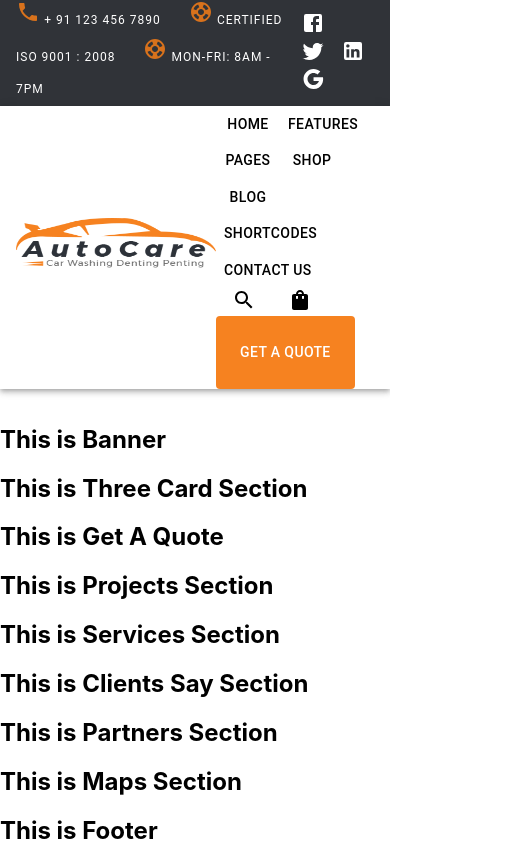
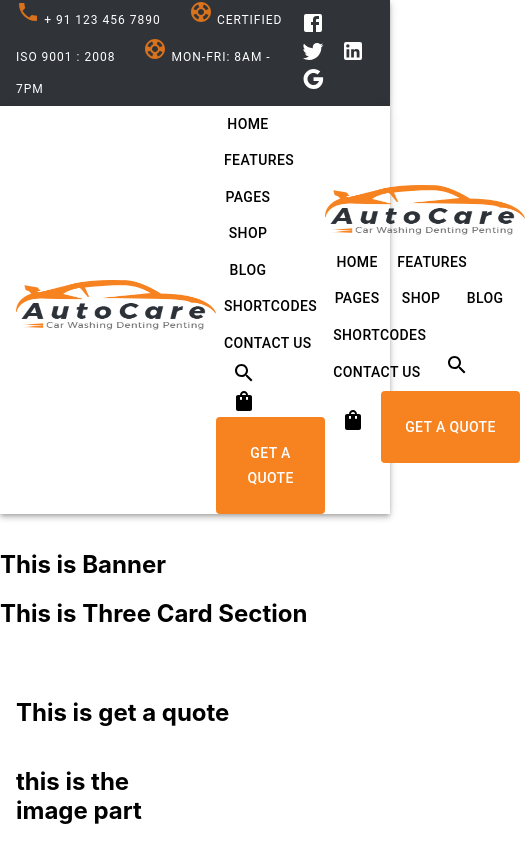
Before and after one commit to samkabir/React-Django-PostgreSQL-Autocar, a React (Create React App) app: page / in a window 390 px wide. Shown: the top 844 px of the page, 525 px wide, since content can reach past the window. Built offline with nearby package versions, Linux system fonts and the light colour scheme.

Commit message:
added header

```diff
--- a/package.json
+++ b/package.json
@@ -5,13 +5,16 @@
   "dependencies": {
     "@emotion/react": "^11.7.1",
     "@emotion/styled": "^11.6.0",
+    "@material-ui/core": "^4.12.3",
     "@mui/icons-material": "^5.2.5",
     "@mui/material": "^5.2.7",
     "@mui/styled-engine-sc": "^5.1.0",
     "@testing-library/jest-dom": "^5.16.1",
     "@testing-library/react": "^12.1.2",
     "@testing-library/user-event": "^13.5.0",
+    "bootstrap": "^5.1.3",
     "react": "^17.0.2",
+    "react-bootstrap": "^2.1.0",
     "react-dom": "^17.0.2",
     "react-router-dom": "^6.2.1",
     "react-scripts": "5.0.0",
--- a/src/Components/Home/GetAQuote/GetAQuote.js
+++ b/src/Components/Home/GetAQuote/GetAQuote.js
@@ -1,9 +1,24 @@
+import { Container } from '@mui/material';
 import React from 'react';
+import Box from '@mui/material/Box';
+import Paper from '@mui/material/Paper';
+import Grid from '@mui/material/Grid';
 
 const GetAQuote = () => {
     return (
         <div>
-            <h2>This is Get A Quote</h2>
+            <Container>
+                <Box sx={{ flexGrow: 1, pt: '30px' }}>
+                    <Grid container>
+                        <Grid xs={12} md={6}>
+                            <h2>This is get a quote</h2>
+                        </Grid>
+                        <Grid xs={6} md={6}>
+                            <h2>this is the image part</h2>
+                        </Grid>
+                    </Grid>
+                </Box>
+            </Container>
         </div>
     );
 };
--- /dev/null
+++ b/src/Components/Shared/Header/Header.css
@@ -0,0 +1,11 @@
+#hamburger-icon {
+    margin: auto 0;
+    display: none;
+    cursor: pointer;
+  }
+
+  @media only screen and (max-width: 600px) {
+    #hamburger-icon {
+      display: block;
+    }
+  }
--- a/src/Components/Shared/Header/Header.js
+++ b/src/Components/Shared/Header/Header.js
@@ -1,5 +1,4 @@
-// import React from 'react';
-import * as React from 'react';
+import {React, useState } from 'react';
 import AppBar from '@mui/material/AppBar';
 import Box from '@mui/material/Box';
 import Toolbar from '@mui/material/Toolbar';
@@ -15,13 +14,21 @@
 import logo from '../../../images/logo-black3.png';
 import SearchIcon from '@mui/icons-material/Search';
 import ShoppingBagIcon from '@mui/icons-material/ShoppingBag';
+import CancelIcon from '@mui/icons-material/Cancel';
+import MenuIcon from '@mui/icons-material/Menu';
+import "./Header.css";
 
 
 const Header = () => {
+    const [isActive,setActive] =useState(false);
+    function handleToggle(menu) {
+        setActive(!isActive);
+    }
 
     return (
         <div>
             <Box sx={{ flexGrow: 1  }}>
+                {/* top bar */}
                 <AppBar style={{ background: '#303338' }} position="static">
                     <Toolbar>
                         <Typography sx={{ flexGrow: 1 }}>
@@ -41,8 +48,9 @@
                     </Toolbar>
                 </AppBar>
             </Box>
-            <Box sx={{ flexGrow: 1, pb: 2 }}>
+            <Box sx={{ flexGrow: 1, pb: 2 }} >
                 <AppBar style={{ background: '#ffffff' }} position="static">
+                    {/* Navigation Bar */}
                     <Toolbar>
                         <Typography variant="h6" component="div" sx={{ flexGrow: 1 }}>
                             <Link style={{textDecoration:'none', color:'black'}} to="/">
@@ -61,6 +69,29 @@
                             <ShoppingBagIcon sx={{color: '#000000', mx: 2 }} />
                             <Link style={{textDecoration:'none', color:'white'}} to="/"><Button sx={{ backgroundColor:'#f68220', p:3}} color="inherit">GET A QUOTE</Button></Link>
                         </Box>
+                        <div id="hamburger-icon" onClick={handleToggle} >
+                        {
+                            isActive?<CancelIcon /> : <MenuIcon />
+                        }
+
+                            <Typography variant="h6" component="div" sx={{ flexGrow: 1 }}>
+                                <Link style={{textDecoration:'none', color:'black'}} to="/">
+                                    <img src={logo} alt="Company LOGO" width="200" height="50" />
+                                </Link>
+                            </Typography>
+                            <Box>
+                                <Link style={{textDecoration:'none', color:'black'}} to="/"><Button color="inherit">HOME</Button></Link>
+                                <Link style={{textDecoration:'none', color:'black'}} to="/"><Button color="inherit">FEATURES</Button></Link>
+                                <Link style={{textDecoration:'none', color:'black'}} to="/"><Button color="inherit">PAGES</Button></Link>
+                                <Link style={{textDecoration:'none', color:'black'}} to="/"><Button color="inherit">SHOP</Button></Link>
+                                <Link style={{textDecoration:'none', color:'black'}} to="/"><Button color="inherit">BLOG</Button></Link>
+                                <Link style={{textDecoration:'none', color:'black'}} to="/"><Button color="inherit">SHORTCODES</Button></Link>
+                                <Link style={{textDecoration:'none', color:'black'}} to="/"><Button color="inherit">CONTACT US</Button></Link>
+                                <SearchIcon sx={{color: '#000000', mx: 2 }} />
+                                <ShoppingBagIcon sx={{color: '#000000', mx: 2 }} />
+                                <Link style={{textDecoration:'none', color:'white'}} to="/"><Button sx={{ backgroundColor:'#f68220', p:3}} color="inherit">GET A QUOTE</Button></Link>
+                            </Box>
+                        </div>
                     </Toolbar>
                 </AppBar>
             </Box>
```
Also changed, not shown: 1 other file (tests, documents, lock files or other folders).
